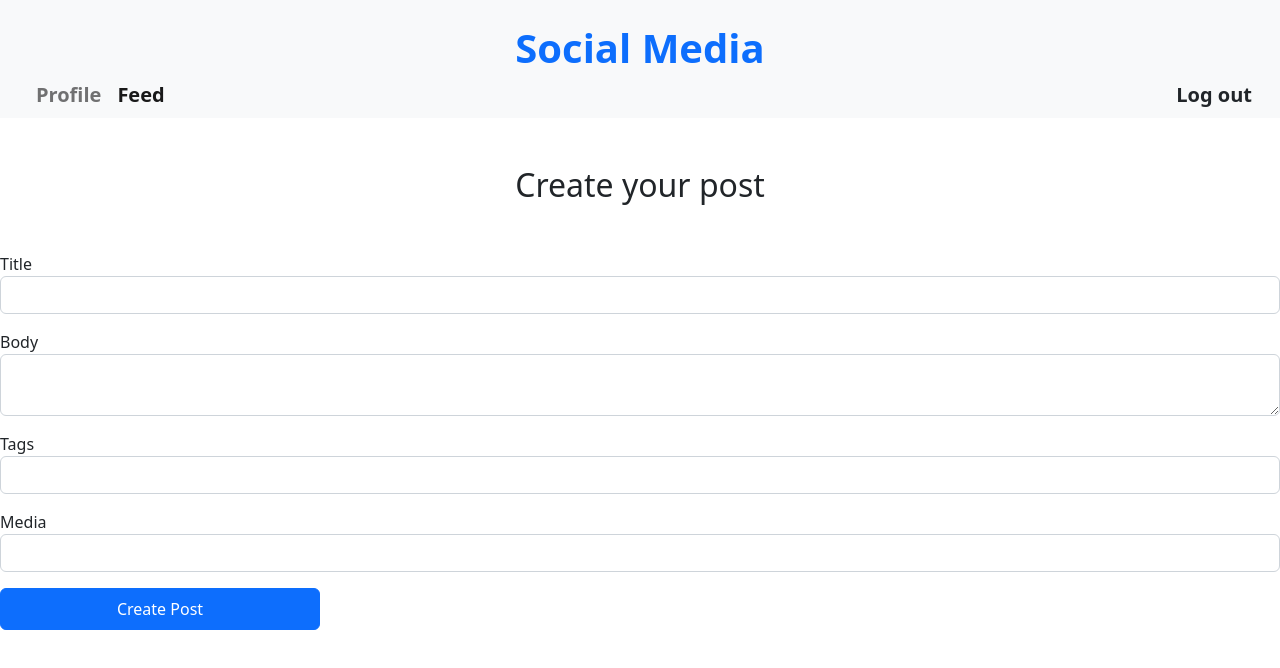
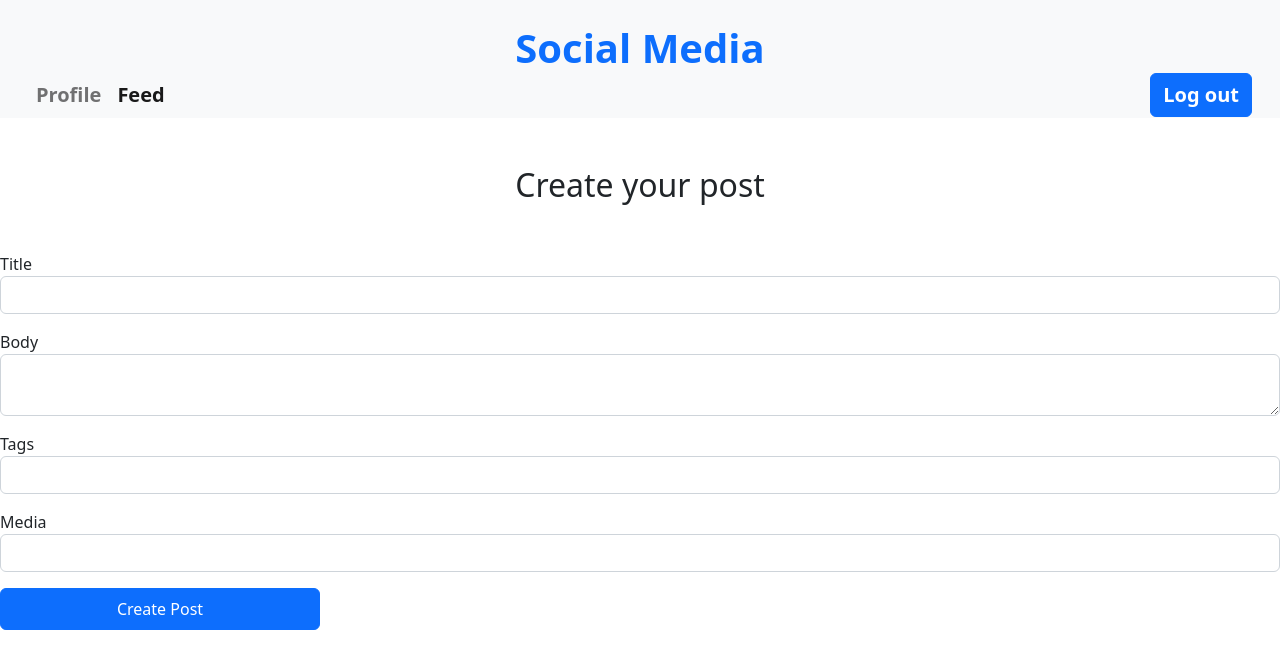
Before and after one commit to corrado1982/socialMedia-JS2-CA, a website with bundled scripts: page post/create/index.html in a window 1280 px wide. Built offline with nearby package versions, Linux system fonts and the light colour scheme.

Commit message:
changed button class on the html

```diff
--- a/post/create/index.html
+++ b/post/create/index.html
@@ -45,12 +45,9 @@
               >
             </li>
           </ul>
-          <a
-            class="nav-link me-3 fs-5 fw-semibold"
-            id="log-out"
-            href="/index.html"
-            >Log out</a
-          >
+          <button class="btn btn-primary me-3 fs-5 fw-semibold" id="logout">
+            Log out
+          </button>
         </div>
       </div>
     </nav>
```
Also changed, not shown: post/index.html (+3 -6 lines).
